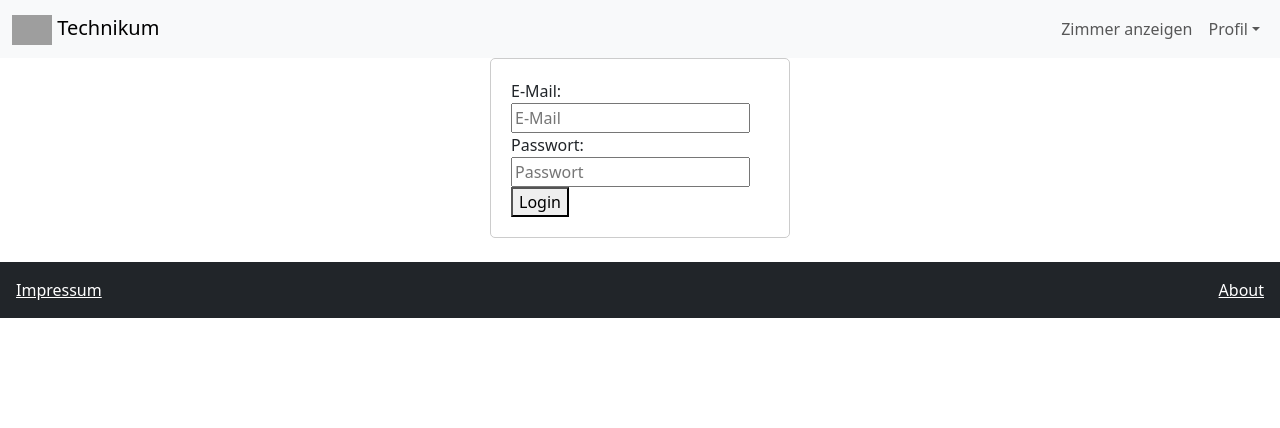
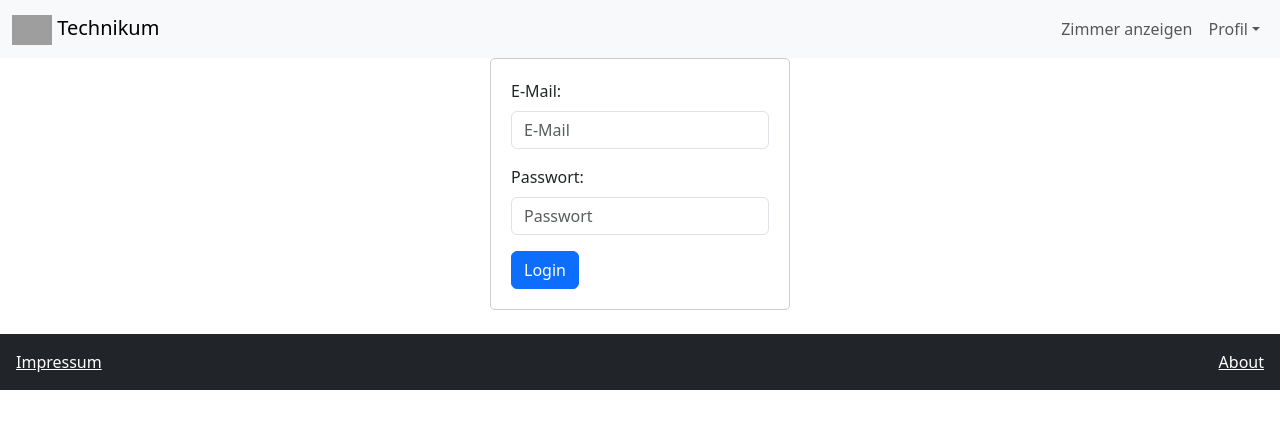
Before and after one commit to Lammer-FH/boutique-hotel-technikum-2023-gruppe-f-1, a Vue app: page /login in a window 1280 px wide. Shown: the top 428 px of the page. Built offline with nearby package versions, Linux system fonts and the light colour scheme; grey boxes are pictures that could not be loaded; a web font is replaced by a local one.

Commit message:
Formattierung Anpassungen

```diff
--- a/src/views/About.vue
+++ b/src/views/About.vue
@@ -1,16 +1,17 @@
 <script>
-import {defineComponent} from 'vue'
+import { defineComponent } from 'vue';
 
 export default defineComponent({
-  name: "About"
-})
+  name: "About",
+});
 </script>
 
 <template>
   <div class="container mt-5">
-    <h1 class="text-center mb-4 Aboutheader" >About Us</h1>
-    <div class="row">
-      <div class="col-md-6 offset-md-3">
+    <h1 class="text-center mb-4 Aboutheader">About Us</h1>
+    <b-container>
+      <b-row>
+        <b-col md="6" offset-md="3">
           <img src="../assets/Aboutpic.jpg" class="img-fluid mb-4" alt="About Us Image">
           <p>
             Herzlich willkommen bei Boutique-Hotel Technikum Wien!
@@ -46,13 +47,13 @@ export default defineComponent({
             wir sind immer erreichbar. Unsere Türen und unser Herz stehen für Sie offen.
             Vielen Dank, dass Sie sich die Zeit genommen haben, uns näher kennenzulernen.
             Wir freuen uns darauf, Sie persönlich in unserem Boutique-Hotel Technikum Wien willkommen zu heißen und Ihre Erwartungen zu übertreffen.
-          <br>
-          Ihr Boutique-Hotel Technikum Wien Team
           </p>
-      </div>
-    </div>
+        </b-col>
+      </b-row>
+    </b-container>
   </div>
 </template>
+
 <style scoped>
 .container {
   background-color: #87ceeb;
@@ -60,14 +61,14 @@ export default defineComponent({
   border-radius: 10%;
 }
 
-
 .Aboutheader {
   font-size: 60px;
   color: #2aa1cd;
-    font-family:'Dancing Script';
+  font-family: 'Dancing Script';
   text-decoration: underline;
   text-decoration-color: #2aa1cd;
 }
+
 img {
   border-radius: 60%;
 }
--- a/src/views/Impressum.vue
+++ b/src/views/Impressum.vue
@@ -7,10 +7,12 @@ export default defineComponent({
 </script>
 
 <template>
-
   <div class="container mt-5">
     <h1 class="h1">Impressum</h1>
 
+    <b-container>
+      <b-row>
+        <b-col md="6">
           <p>
             Impressums-, Offenlegungs- und Informationspflichten
             nach § 14 UGB, § 25 MedienG und § 5 E-Commerce-Gesetz.
@@ -24,7 +26,7 @@ export default defineComponent({
 
           <p>
             Telefon: +43 1 123 456<br>
-      Email: <a href="">office@technikum.at</a>
+            Email: <a href="mailto:office@technikum.at">office@technikum.at</a>
           </p>
 
           <p>
@@ -41,10 +43,12 @@ export default defineComponent({
           <p>
             Nähere Informationen: siehe <router-link to="/about">About</router-link>
           </p>
+        </b-col>
+      </b-row>
+    </b-container>
+  </div>
+</template>
 
-  </div>
-
-</template>
 
 <style scoped>
 
--- a/src/views/LoginForm.vue
+++ b/src/views/LoginForm.vue
@@ -28,17 +28,27 @@ export default defineComponent({
 
 <template>
   <div class="login-form">
-    <form @submit.prevent="loginUser">
-      <div>
-        <label for="clientId">E-Mail:</label>
-        <input id="clientId" v-model="clientId" type="email" placeholder="E-Mail" required>
-      </div>
-      <div>
-        <label for="secret">Passwort:</label>
-        <input id="secret" v-model="secret" type="password" placeholder="Passwort" required>
-      </div>
-      <button type="submit">Login</button>
-    </form>
+    <b-form @submit.prevent="loginUser">
+      <b-form-group label="E-Mail:" label-for="clientId">
+        <b-form-input
+            id="clientId"
+            v-model="clientId"
+            type="email"
+            placeholder="E-Mail"
+            required
+        ></b-form-input>
+      </b-form-group>
+      <b-form-group label="Passwort:" label-for="secret">
+        <b-form-input
+            id="secret"
+            v-model="secret"
+            type="password"
+            placeholder="Passwort"
+            required
+        ></b-form-input>
+      </b-form-group>
+      <b-button type="submit" variant="primary">Login</b-button>
+    </b-form>
     <p v-if="message">{{ message }}</p>
   </div>
 </template>
```
Lines whose indentation alone changed are shown as unchanged.
